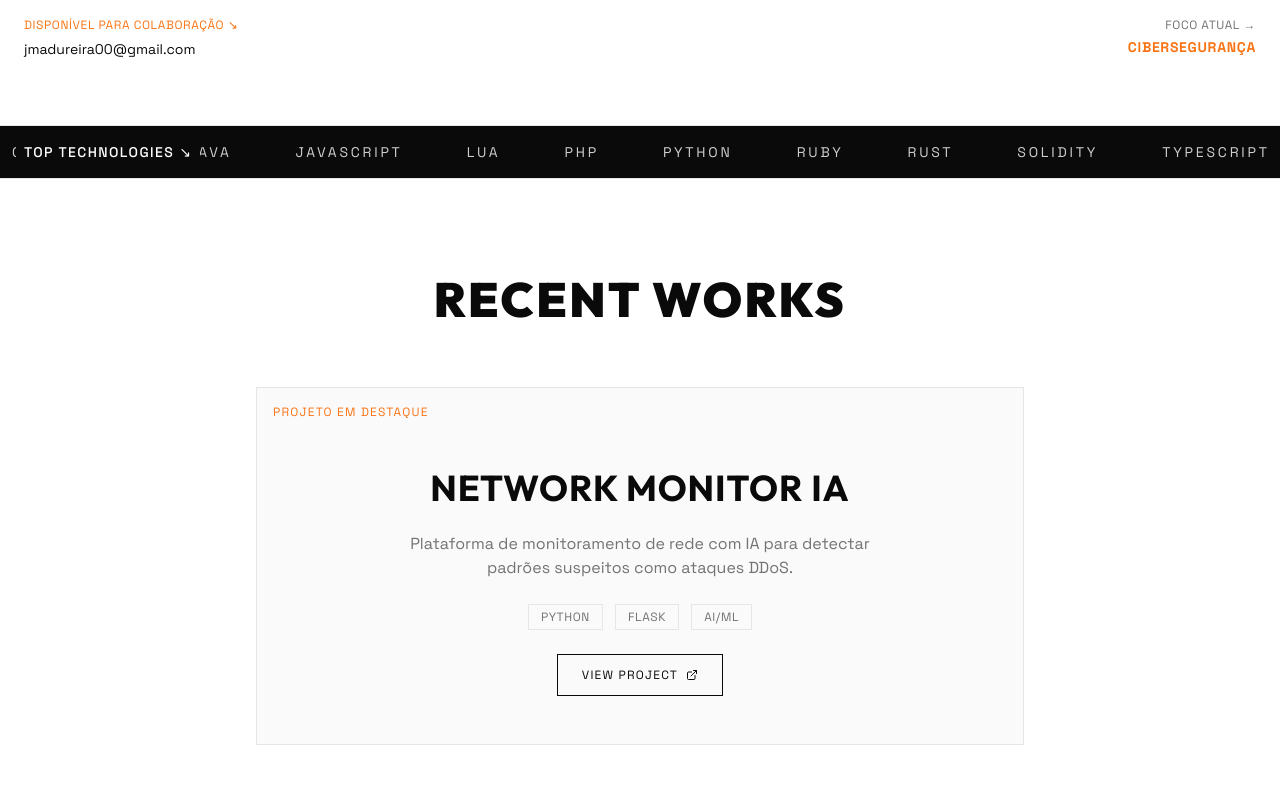
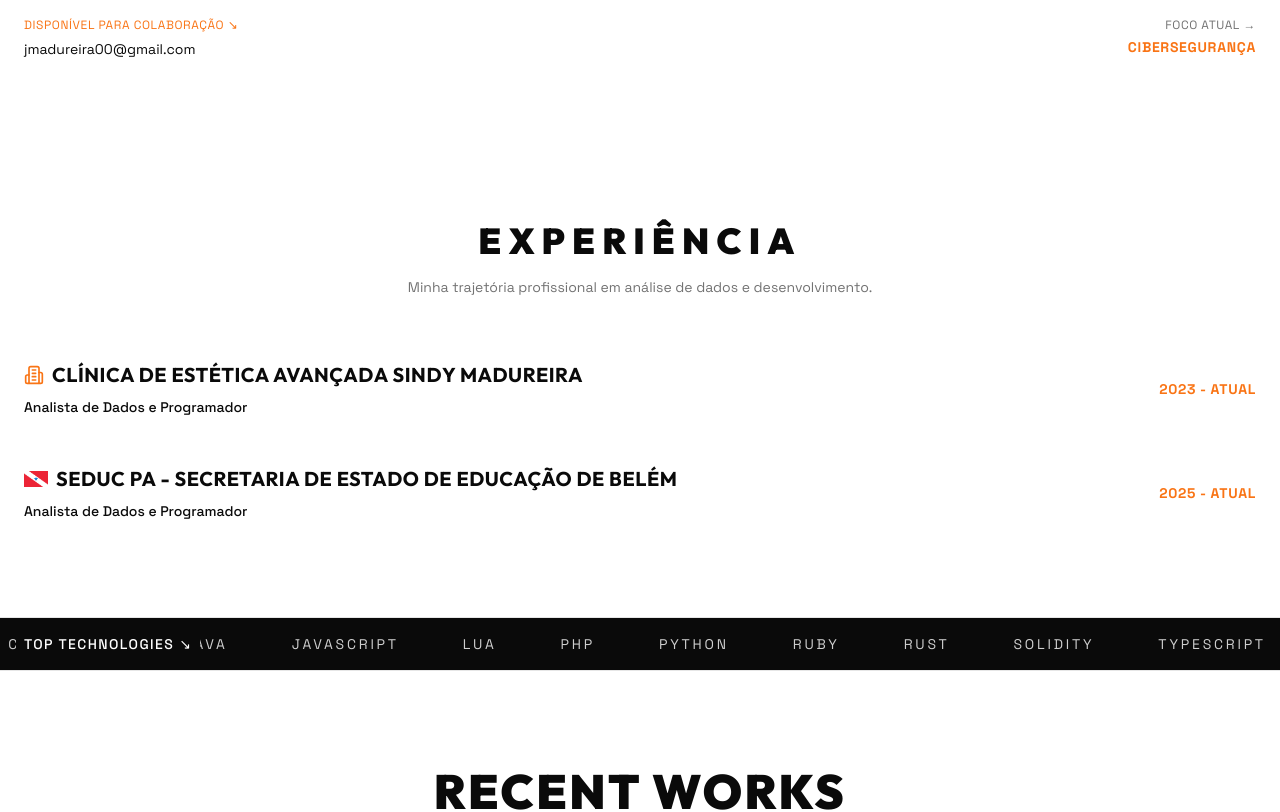
Before and after one commit to lucasonline0/portfolio, a React (Vite) app: page / in a window 1280 px wide. Shown: the part 680-1492 px from the top of the page. Built offline with nearby package versions, Linux system fonts and the light colour scheme; the HTML template or start-up script is replaced by a standard one.

Commit message:
feat: add experience section with PA flag

```diff
--- /dev/null
+++ b/src/components/Experience.tsx
@@ -0,0 +1,73 @@
+import { Building2, Flag } from "lucide-react";
+
+const experiences = [
+  {
+    period: "2023 - Atual",
+    company: "Clínica de Estética Avançada Sindy Madureira",
+    role: "Analista de Dados e Programador",
+    icon: Building2,
+  },
+  {
+    period: "2025 - Atual",
+    company: "SEDUC PA - Secretaria de Estado de Educação de Belém",
+    role: "Analista de Dados e Programador",
+    icon: Flag,
+  },
+];
+
+const Experience = () => {
+  return (
+    <section id="experience" className="py-16 md:py-24">
+      <div className="container mx-auto px-4 md:px-6">
+        <div className="text-center mb-10 md:mb-16 space-y-4">
+          <h2 className="font-heading text-2xl md:text-3xl lg:text-4xl font-black uppercase tracking-[0.15em] md:tracking-[0.2em] animate-fade-up opacity-0" style={{ animationFillMode: 'forwards' }}>
+            Experiência
+          </h2>
+          <p className="text-muted-foreground text-xs md:text-sm max-w-lg mx-auto animate-fade-up opacity-0 delay-100 px-4" style={{ animationFillMode: 'forwards' }}>
+            Minha trajetória profissional em análise de dados e desenvolvimento.
+          </p>
+        </div>
+
+        <div className="space-y-8 md:space-y-12">
+          {experiences.map((exp, index) => (
+            <div
+              key={index}
+              className="flex flex-col md:flex-row md:items-center md:justify-between gap-4 md:gap-8 animate-fade-up opacity-0"
+              style={{ animationDelay: `${index * 200}ms`, animationFillMode: 'forwards' }}
+            >
+              <div className="md:flex-1">
+                <h3 className="font-heading text-lg md:text-xl font-bold uppercase tracking-wide mb-2 flex items-center gap-2">
+                  {exp.company.includes("Secretaria de Estado de Educação") ? (
+                    <>
+                      <img
+                        src="/bandeira-PA.png"
+                        alt="Bandeira do Pará"
+                        className="w-6 h-4 object-cover"
+                      />
+                      {exp.company}
+                    </>
+                  ) : (
+                    <>
+                      <exp.icon className="w-5 h-5 text-accent" />
+                      {exp.company}
+                    </>
+                  )}
+                </h3>
+                <p className="text-foreground font-medium text-xs md:text-sm">
+                  {exp.role}
+                </p>
+              </div>
+              <div className="md:text-right">
+                <p className="text-accent font-bold text-xs md:text-sm uppercase tracking-wider">
+                  {exp.period}
+                </p>
+              </div>
+            </div>
+          ))}
+        </div>
+      </div>
+    </section>
+  );
+};
+
+export default Experience;
--- a/src/components/Header.tsx
+++ b/src/components/Header.tsx
@@ -49,6 +49,12 @@ const Header = () => {
             [ About ]
           </button>
           <button
+            onClick={() => scrollToSection("experience")}
+            className="link-underline text-xs tracking-widest uppercase hover:text-accent transition-colors"
+          >
+            [ Experience ]
+          </button>
+          <button
             onClick={() => scrollToSection("projects")}
             className="link-underline text-xs tracking-widest uppercase hover:text-accent transition-colors"
           >
@@ -91,6 +97,12 @@ const Header = () => {
               [ About ]
             </button>
             <button
+              onClick={() => scrollToSection("experience")}
+              className="block w-full text-left text-sm tracking-widest uppercase hover:text-accent transition-colors"
+            >
+              [ Experience ]
+            </button>
+            <button
               onClick={() => scrollToSection("projects")}
               className="block w-full text-left text-sm tracking-widest uppercase hover:text-accent transition-colors"
             >
--- a/src/pages/Index.tsx
+++ b/src/pages/Index.tsx
@@ -1,5 +1,6 @@
 import Header from "@/components/Header";
 import Hero from "@/components/Hero";
+import Experience from "@/components/Experience";
 import TechMarquee from "@/components/TechMarquee";
 import FeaturedProject from "@/components/FeaturedProject";
 import Projects from "@/components/Projects";
@@ -11,6 +12,7 @@ const Index = () => {
       <Header />
       <main>
         <Hero />
+        <Experience />
         <TechMarquee />
         <FeaturedProject />
         <Projects />
```
Also changed, not shown: public/bandeira-PA.png (added), 1 other file (tests, documents, lock files or other folders).
